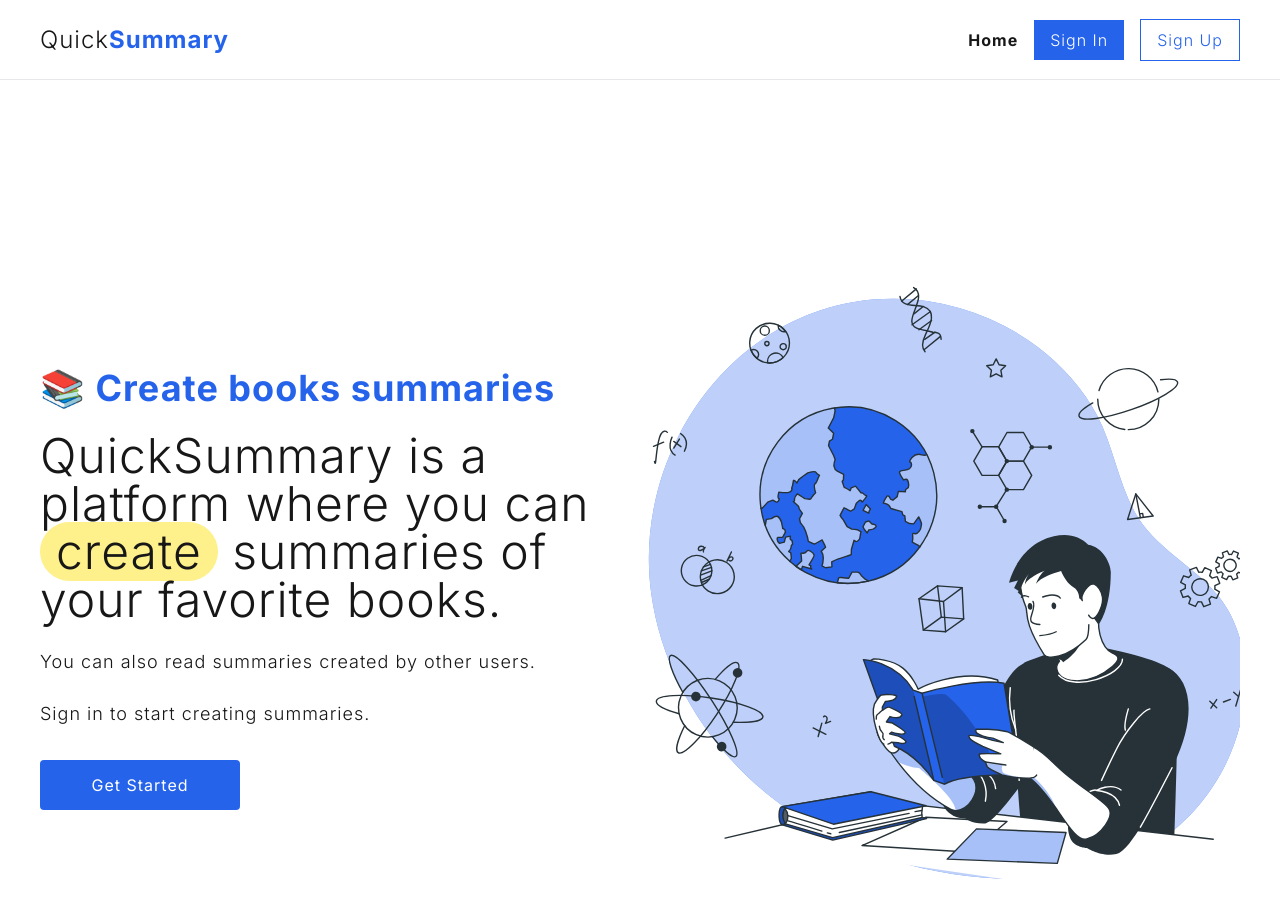
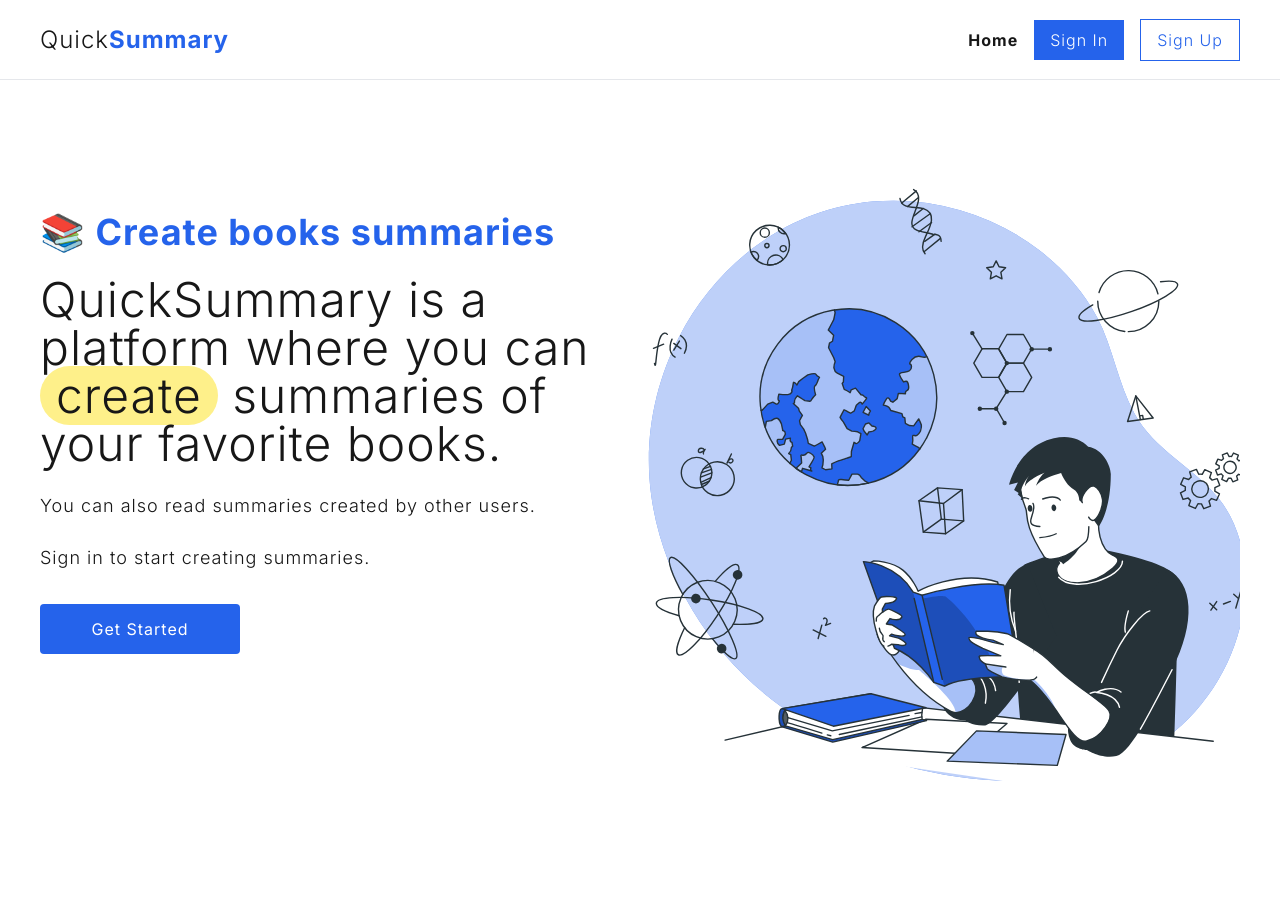
Before and after one commit to AbdellahBahsine/quick-summary, a Next.js app: page / in a window 1280 px wide. Shown: the top 918 px of the page. After the commit the page ends 800 px from the top, so only its background shows below. Built offline with nearby package versions, Linux system fonts and the light colour scheme; no server answers.

Commit message:
fix: Dark mode issue

```diff
--- a/src/app/globals.css
+++ b/src/app/globals.css
@@ -7,15 +7,15 @@
   --foreground: #171717;
 }
 
-@media (prefers-color-scheme: dark) {
-  :root {
-    --background: #0a0a0a;
-    --foreground: #ededed;
-  }
+*, *::before, *::after {
+  box-sizing: border-box;
+  margin: 0;
+  padding: 0;
 }
 
 body, html {
   height: 100%;
+  overflow-x: hidden;
 }
 
 body {
@@ -41,6 +41,22 @@ main {
   grid-template-rows: auto;
 }
 
+@media (max-width: 768px) {
+  .grid-cols-auto-fit {
+    grid-template-columns: repeat(auto-fill, minmax(100%, 1fr));
+  }
+}
+
+@media screen and (max-height: 1100px) {
+  .padding-top-height {
+    padding-top: 100px;
+  }
+
+  .padding-top-height-img {
+    padding-top: 30px;
+  }
+}
+
 @layer utilities {
   .text-balance {
     text-wrap: balance;
```
